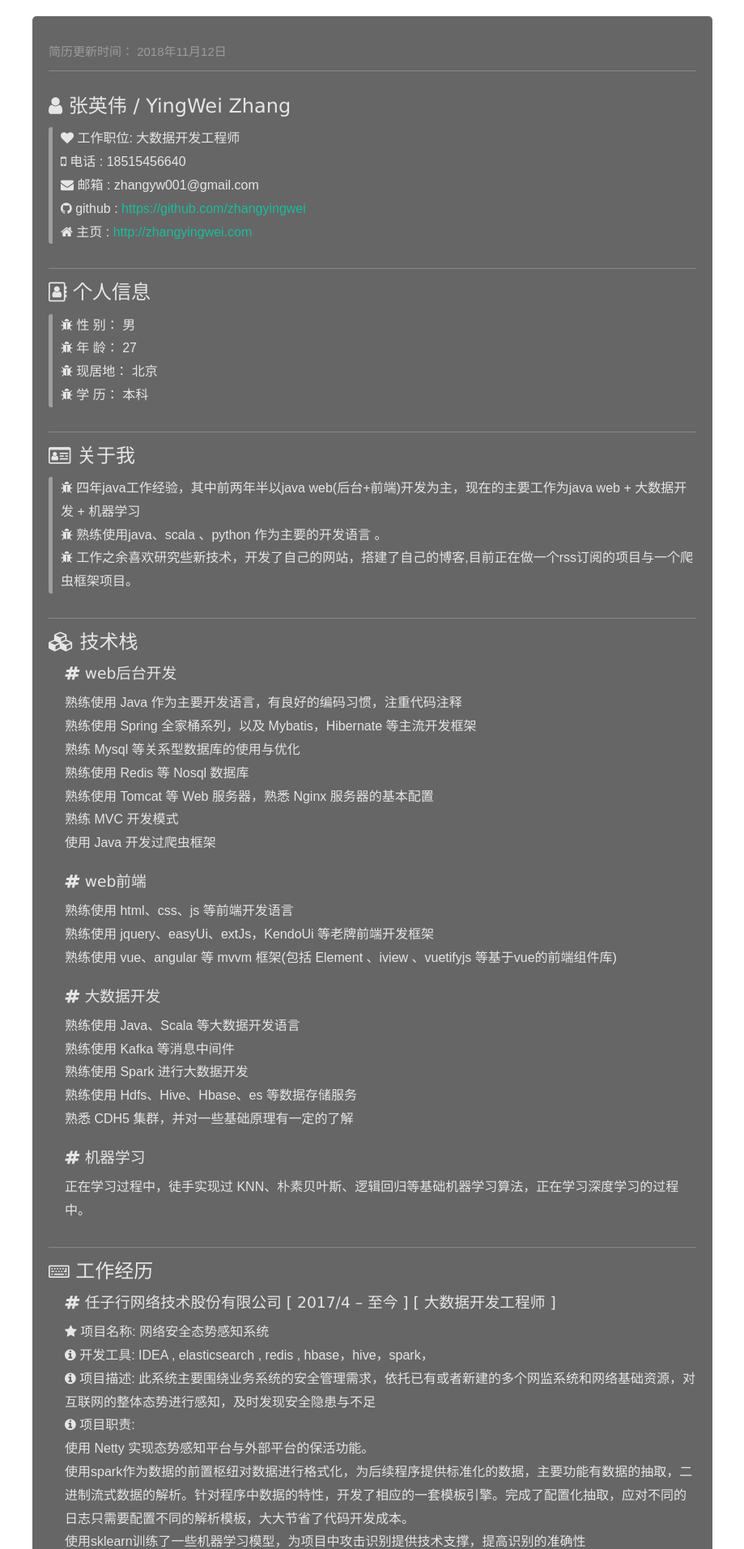
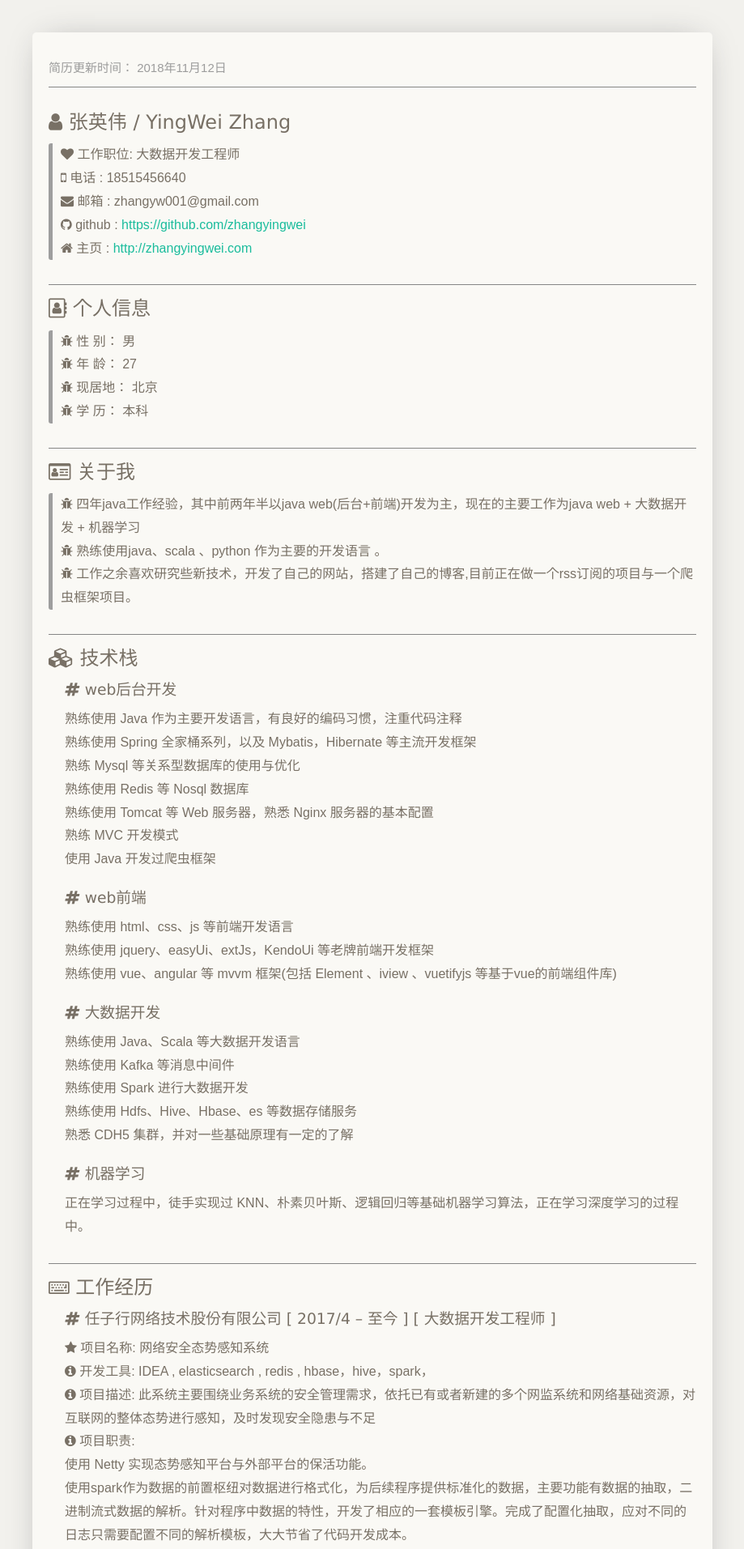
Before and after one commit to zhangyingwei/resume, a Jekyll site: the page built from index.html, in a window 1280 px wide. Shown: the top 1913 px of the page at 81% size, without its empty margins (180-1099 px from the left). Built offline with Jekyll 4.4.1, drawn with Linux system fonts in a browser that asks for light colours.

Commit message:
# 修改了样式以及颜色搭配

```diff
--- a/_layouts/default.html
+++ b/_layouts/default.html
@@ -7,9 +7,11 @@
 
     {% include header.html %}
 
+    <div class="page-warper">
         <div class="page-content">
             <div class="wrapper">
                 {{ content }}
+            </div>
         </div>
     </div>
 
--- a/css/main.css
+++ b/css/main.css
@@ -1,12 +1,27 @@
+html{
+    padding: 0;
+    margin: 0;
+}
+body{
+    margin: 0;
+    padding: 0;
+    background-color: #f2f1ed;
+}
+.page-warper{
+    background-color: #f2f1ed;
+    padding: 40px 0;
+}
 .page-content {
     width: 800px;
-    margin: 20px auto;
-    background-color: #666666;
+    margin: 0px auto;
+    background-color: #faf9f5;
     padding: 20px;
     border-radius: 5px;
+
+    box-shadow: 0px 0px 40px -15px #9E9E9E;
 }
 .font-white {
-    color: #e6e6e6;
+    color: #787065;
 }
 .post-header {
     padding: 10px 0;
```
Also changed, not shown: 2 other files. Lines whose indentation alone changed are shown as unchanged.
